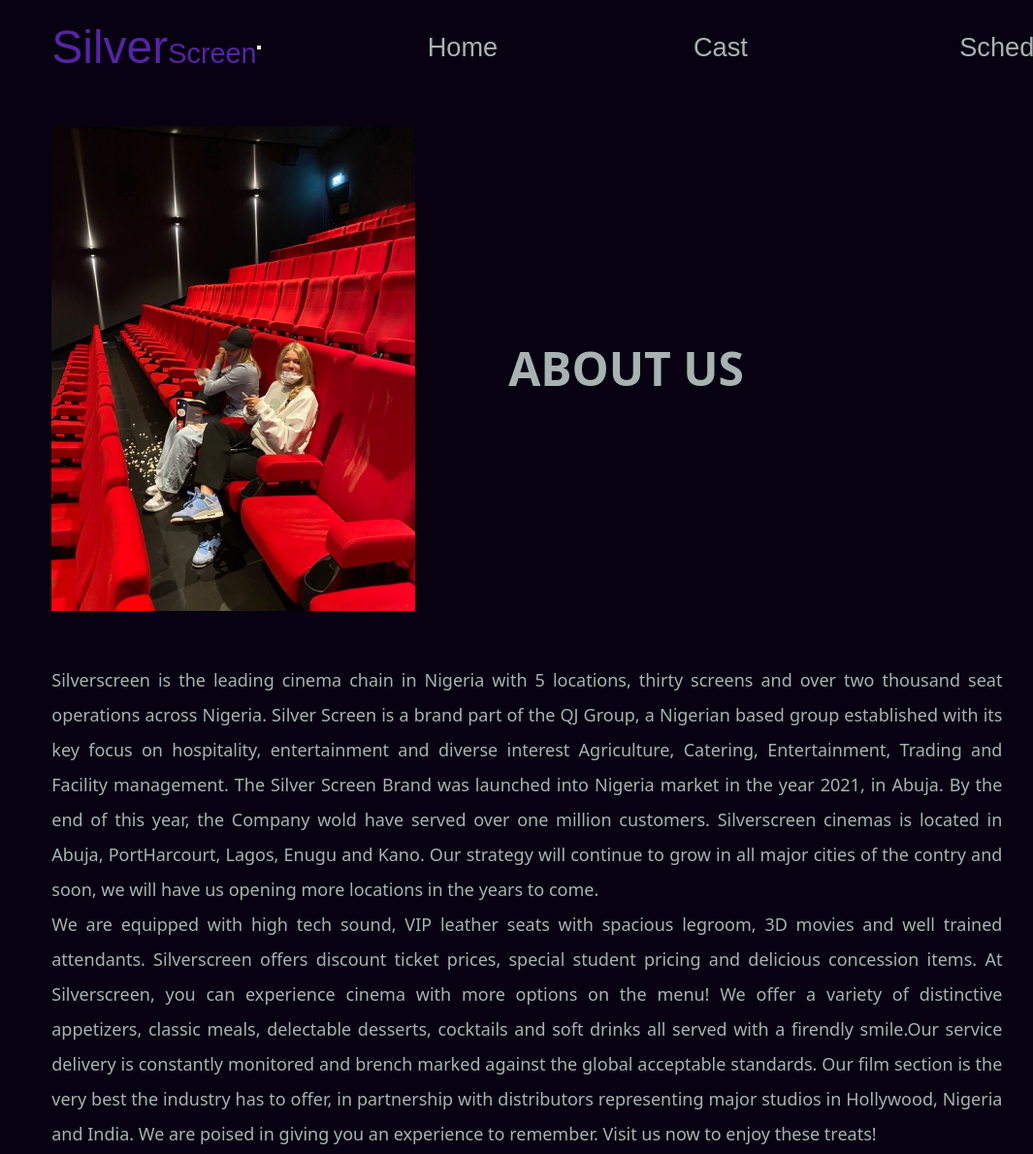
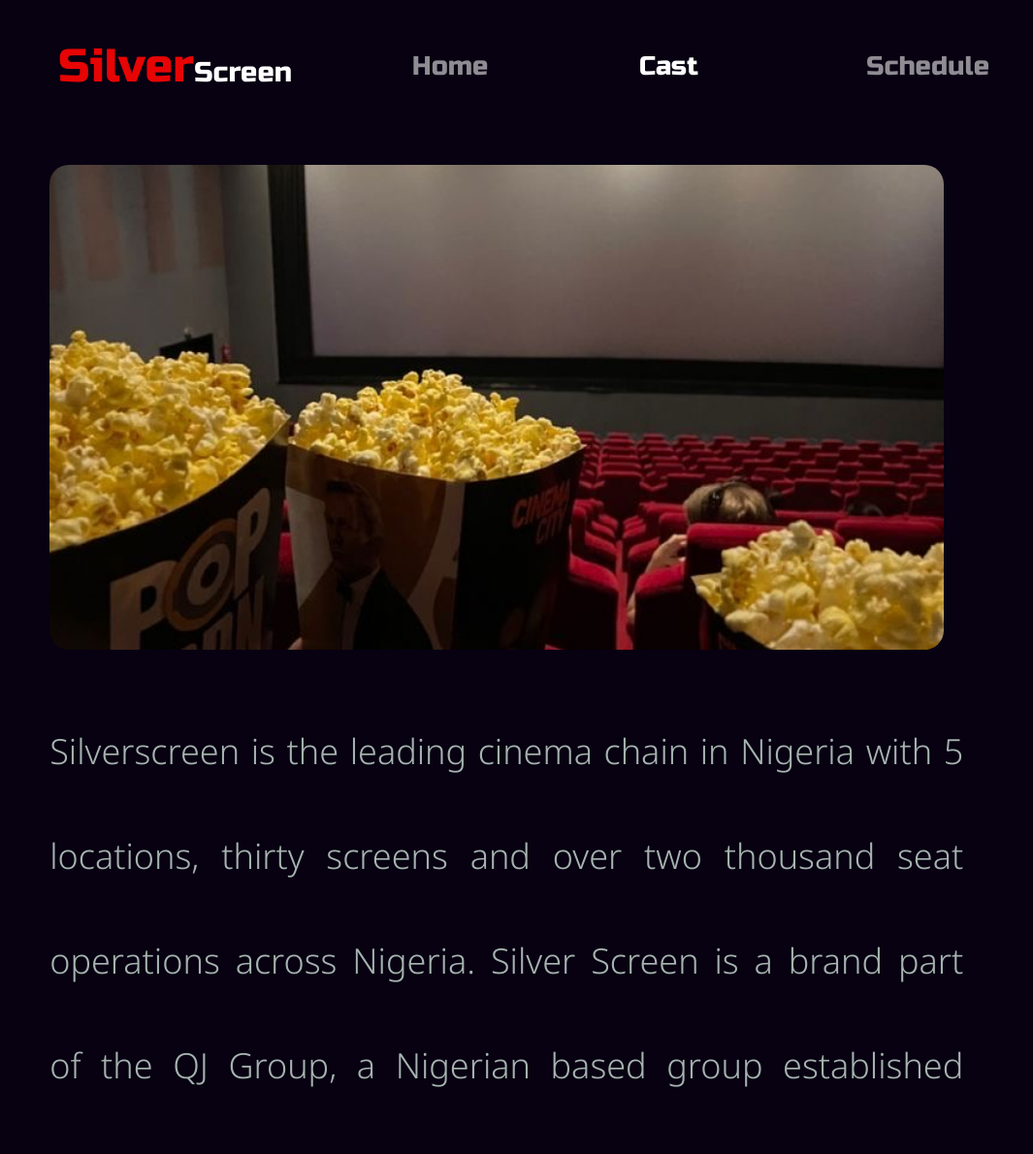
Before and after one commit to TechSis01/Silver-Screen-Cinema, a plain HTML site: page about.html in a window 1024 px wide. Shown: the top 1190 px of the page at 97% size, 1065 px wide, since content can reach past the window. Drawn offline with nearby package versions, Linux system fonts and the light colour scheme.

Commit message:
I completed the about page

```diff
--- a/about.css
+++ b/about.css
@@ -21,13 +21,13 @@
       padding-top: 2%;
       font-family: 'Russo One', sans-serif;
       align-items: center;
-      padding-left: 5%;
       color: #A7B3B1;
   }
 
   .navigation span {
       font-size: 1.5rem;
       color: #e70404;
+      margin-left: 20%;
   }
 
   .brand-name {
@@ -42,7 +42,7 @@
 
   .navbar-nav {
       display: flex;
-      gap: 4em;
+      gap: 3em;
   }
 
   .navbar-nav a {
@@ -69,9 +69,6 @@
   }
 
   .cinemas-img {
-      object-fit: cover;
-      /* margin: 20px auto; */
-      /* display: flex; */
       height: 500px;
   }
 
@@ -80,7 +77,22 @@
       font-size: 18px;
       text-align: justify;
       margin: 5% 3% 2% 5%;
-      line-height: 2;
+      display: flex;
+      flex-direction: column;
+      justify-content: space-between;
+      word-spacing: 2px;
+  }
+
+  p {
+      font-size: 1em;
+      line-height: 3;
+  }
+
+  img {
+      width: 100%;
+      object-fit: cover;
+      border-radius: 20px;
+      /* height: 2500px; */
   }
   /*==========================================================FOOTER=============================================================*/
 
@@ -187,7 +199,10 @@
       }
       .navigation span {
           font-size: 3.8rem;
-          color: #5525a3;
+          color: #e70404;
+      }
+      p {
+          font-size: 2.1em;
       }
       .footer {
           font-size: 2em;
@@ -218,26 +233,29 @@
   @media only screen and (max-width: 1024px) and (min-width: 769px) {
       html,
       body {
-          width: 102%;
+          width: 100%;
           margin: 0;
           padding: 0;
           overflow-x: hidden;
       }
       .navigation span {
           font-size: 3rem;
-          color: #5525a3;
+          color: #e70404;
       }
       .navigation .navbar-brand {
           font-size: 1.8rem;
-          color: #5525a3;
+          color: #A7B3B1;
       }
       .navbar-nav a {
           width: 1.4em;
           font-size: 1.7em;
           gap: 0em;
       }
+      p {
+          font-size: 2em;
+      }
       .footer {
-          font-size: 2.4em;
+          font-size: 2.1em;
       }
       .footer-one {
           display: flex;
--- a/about.html
+++ b/about.html
@@ -3,9 +3,11 @@
 
 <head>
     <meta charset="UTF-8">
-    <meta http-equiv="X-UA-Compatible" content="IE=edge">
-    <meta name="viewport" content="width=device-width, initial-scale=1.0">
+    <meta name="viewport" content="width=device-width,initial-scale=1.0,maximum-scale=1.0,user-scalable=0" />
     <link rel="stylesheet" href="about.css">
+    <link href="https://cdn.jsdelivr.net/npm/bootstrap@5.1.3/dist/css/bootstrap.min.css" rel="stylesheet" integrity="sha384-1BmE4kWBq78iYhFldvKuhfTAU6auU8tT94WrHftjDbrCEXSU1oBoqyl2QvZ6jIW3" crossorigin="anonymous">
+    <link href="https://fonts.googleapis.com/css2?family=Cookie&family=Noto+Sans:wght@300&family=Open+Sans:wght@400;500&family=Russo+One&display=swap" rel="stylesheet">
+    <script src="https://kit.fontawesome.com/597098b101.js" crossorigin="anonymous"></script>
     <title>about</title>
 </head>
 
@@ -31,20 +33,24 @@
         </div>
     </nav>
     <!-- =========================================================MAIN-CONTAINER==================================================-->
-    <section class="cinema"> <img src="./Cast Images/cinema.JPG " class="cinemas-img" alt=" ... ">
-        <h1>ABOUT US</h1>
+    <section class="cinema"> <img src="./Cast Images/theatre.JPG" class="cinemas-img" alt=" ... ">
+        <!-- <h1>silverscreen</h1> -->
     </section>
-    <main class="text ">
+    <main class="text">
         <p>Silverscreen is the leading cinema chain in Nigeria with 5 locations, thirty screens and over two thousand seat operations across Nigeria. Silver Screen is a brand part of the QJ Group, a Nigerian based group established with its key focus on
             hospitality, entertainment and diverse interest Agriculture, Catering, Entertainment, Trading and Facility management. The Silver Screen Brand was launched into Nigeria market in the year 2021, in Abuja. By the end of this year, the Company
             wold have served over one million customers. Silverscreen cinemas is located in Abuja, PortHarcourt, Lagos, Enugu and Kano. Our strategy will continue to grow in all major cities of the contry and soon, we will have us opening more locations
             in the years to come.
         </p>
+        <p>For over two years, we have continued to provide Nigerians and expertriates with daily releases amazing movies in a cool environement. Still remaining unique in its functionality, Silverscreen has grown tremendously. Through feedbacks from our
+            customers, we come up with our customers, we come up with new waysto entertainand enhance pleasant experiences.
+        </p>
         <p>We are equipped with high tech sound, VIP leather seats with spacious legroom, 3D movies and well trained attendants. Silverscreen offers discount ticket prices, special student pricing and delicious concession items. At Silverscreen, you can
             experience cinema with more options on the menu! We offer a variety of distinctive appetizers, classic meals, delectable desserts, cocktails and soft drinks all served with a firendly smile.Our service delivery is constantly monitored and
             brench marked against the global acceptable standards. Our film section is the very best the industry has to offer, in partnership with distributors representing major studios in Hollywood, Nigeria and India. We are poised in giving you an
-            experience to remember. Visit us now to enjoy these treats!</p>
-
+            experience to remember.</p>
+        <p>In the quest to make our customers have a more wholesome experience, we are offering a discount on all our foods, drinks and ticket prices. We aim to recreate a homely feel for movie goers and spread this feeling to all our locations. Visit us
+            now to enjoy these treats!</p>
     </main>
     <!--------------------------------------------------FOOTER---------------------------------------------------------------------->
 
@@ -69,7 +75,10 @@
         </div>
     </section>
 
+    <!----------------------------------------------------JAVASCRIPT BOOTSTRAP IMPORT---------------------------------------------------------->
+    <script src=" https://cdn.jsdelivr.net/npm/@popperjs/core@2.10.2/dist/umd/popper.min.js" integrity="sha384-7+zCNj/IqJ95wo16oMtfsKbZ9ccEh31eOz1HGyDuCQ6wgnyJNSYdrPa03rtR1zdB" crossorigin=" anonymous"></script>
 
+    <script src=" https://cdn.jsdelivr.net/npm/bootstrap@5.1.3/dist/js/bootstrap.min.js" integrity="sha384-QJHtvGhmr9XOIpI6YVutG+2QOK9T+ZnN4kzFN1RtK3zEFEIsxhlmWl5/YESvpZ13" crossorigin="anonymous"></script>
 </body>
 
 
```
Also changed, not shown: cast.html (+1 -4 lines), Cast Images/concession.JPG (renamed from Cast Images/IMG_2431.JPG), Cast Images/movies7.JPG (renamed from Cast Images/IMG_2425.JPG), Cast Images/snacks shop.JPG (renamed from Cast Images/IMG_2430.JPG), Cast Images/theatre.JPG (renamed from Cast Images/IMG_2428.JPG).
